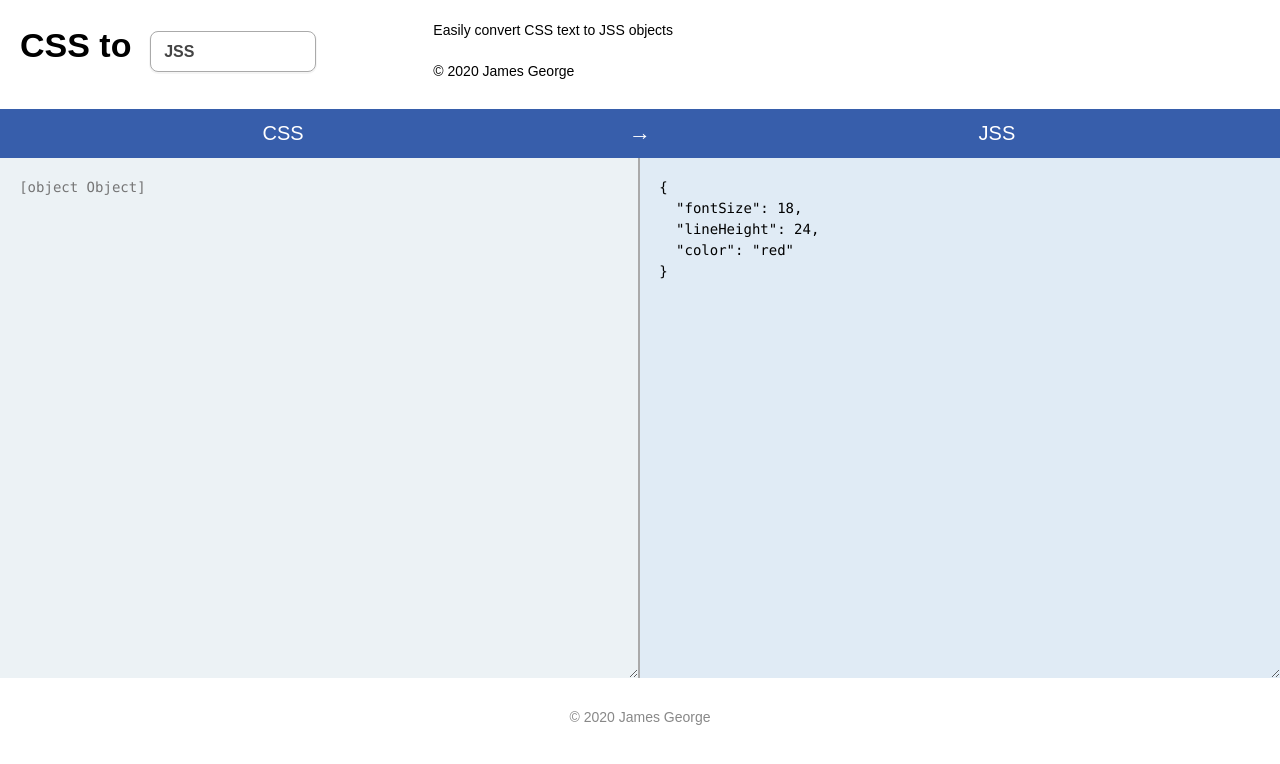
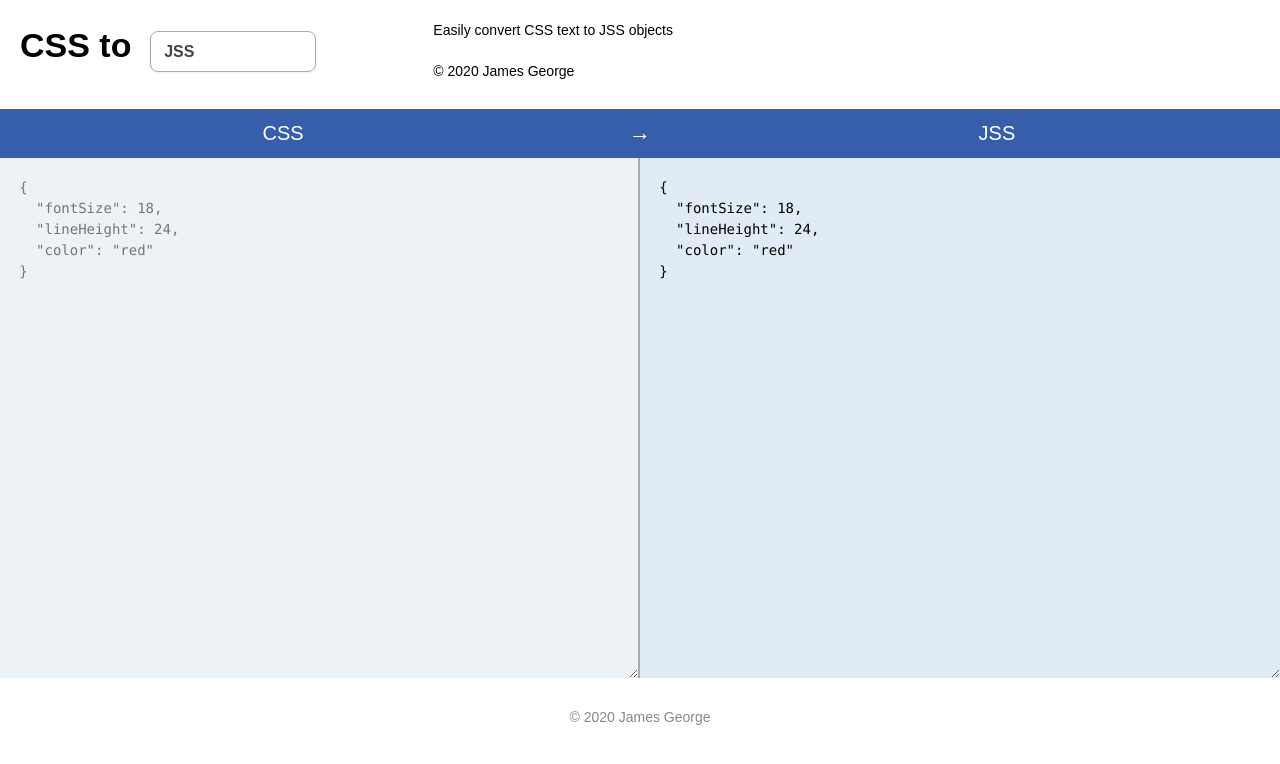
Before and after one commit to jamesgeorge007/csstox, a React (Create React App) app: page / in a window 1280 px wide. Shown: the top 764 px of the page. Built offline with nearby package versions, Linux system fonts and the light colour scheme.

Commit message:
fix: stringify json value

```diff
--- a/src/components/Css.js
+++ b/src/components/Css.js
@@ -12,7 +12,7 @@ const Css = () => {
 
   return (
     <>
-      <textarea id="input" placeholder={value} onChange={(e) => objectify(e.target.value)}/>
+      <textarea id="input" placeholder={JSON.stringify(value, null, 2)} onChange={(e) => objectify(e.target.value)}/>
     </>
 );
 
```
